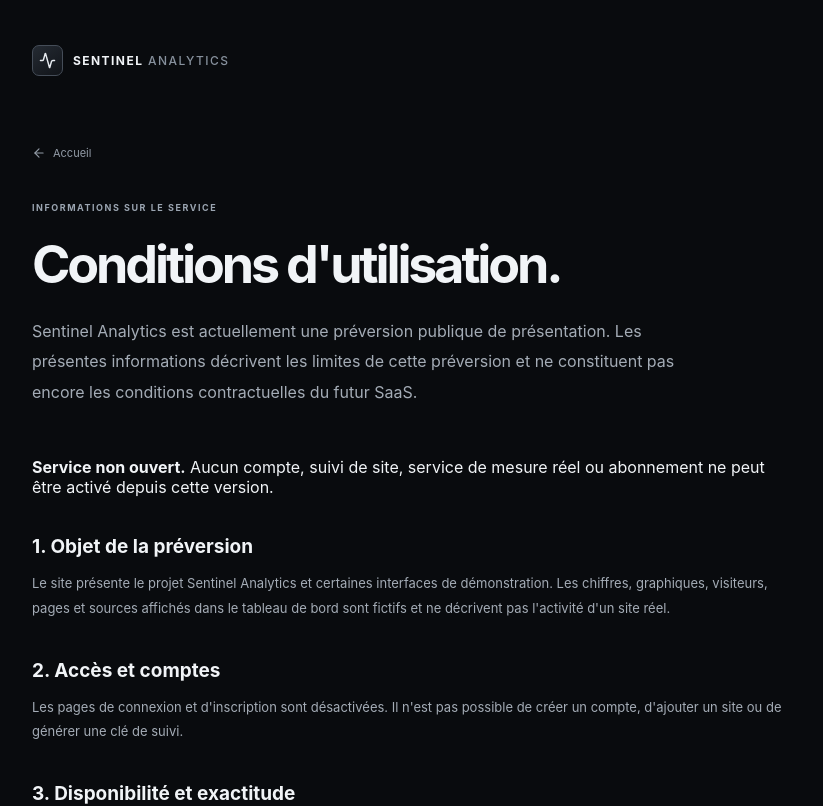
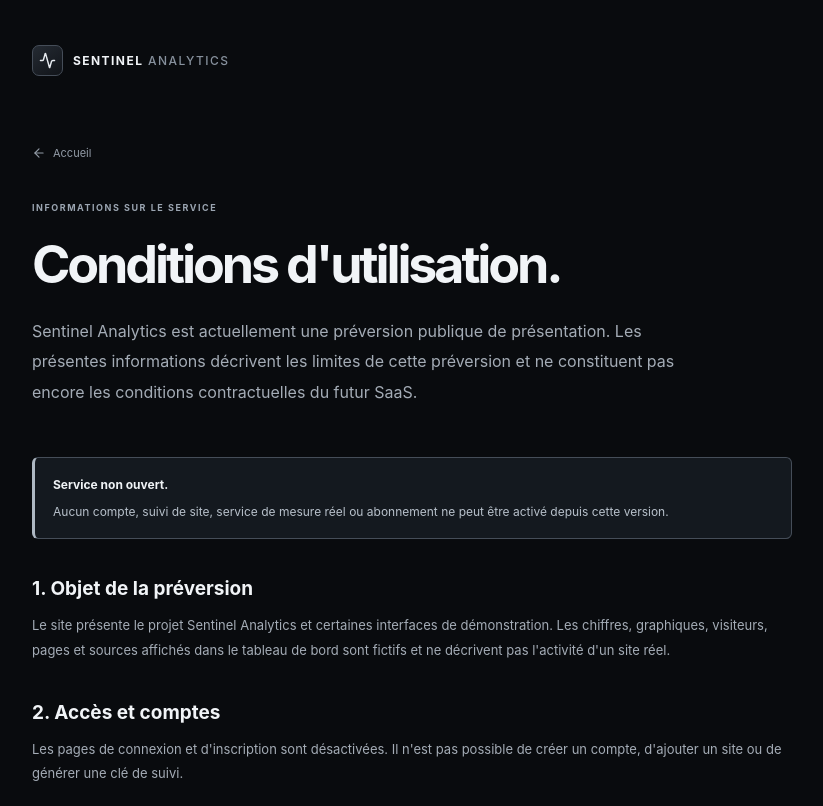
Before and after one commit to zodiakgh/sentinel-website, a Next.js app: page /terms in a window 1280 px wide. Shown: the top 806 px of the page, without its empty margins (228-1051 px from the left). Built offline with nearby package versions, Linux system fonts and the light colour scheme.

Commit message:
Style legal notices and cross-navigation

```diff
--- a/src/app/globals.css
+++ b/src/app/globals.css
@@ -108,3 +108,7 @@ main{overflow:hidden}
 @media(max-width:950px){.hero{gap:30px;grid-template-columns:.85fr 1.15fr}.hero h1{font-size:52px}.feature-grid{grid-template-columns:repeat(2,1fr)}.privacy-inner{gap:45px}}
 @media(max-width:700px){.wrap{width:min(100% - 36px,560px)}.topbar{height:68px}.nav-links{display:none}.nav-actions{gap:14px}.hero{display:flex;flex-direction:column;align-items:stretch;padding-top:65px;padding-bottom:70px;gap:45px}.hero h1{font-size:clamp(43px,12vw,60px)}.hero-lede{font-size:13px}.preview-window{transform:none}.preview-body{padding:14px}.metric-card{min-height:116px;padding:11px}.metric-card>strong{font-size:22px}.float-tag{right:-5px}.trust-inner{align-items:flex-start;flex-direction:column;justify-content:center;padding-top:20px;padding-bottom:20px;gap:13px}.trust-inner>div{gap:14px;flex-wrap:wrap}.section{padding-top:78px;padding-bottom:80px}.section-intro h2,.closing h2{font-size:39px}.feature-grid{margin-top:35px;gap:8px}.feature-card{padding:16px;min-height:205px}.privacy-inner{grid-template-columns:1fr;gap:30px;padding-top:65px;padding-bottom:65px}.privacy-inner h2{font-size:34px}.closing{padding-top:75px;padding-bottom:75px}.footer{flex-wrap:wrap;padding-top:20px;padding-bottom:20px}.footer>div{width:100%;justify-content:flex-start}.footer>span{margin-left:auto}}
 @media(max-width:390px){.brand{font-size:10px}.nav-actions{gap:10px}.nav-actions>.text-link{font-size:10px}.button-small{padding:0 9px}.feature-grid{grid-template-columns:1fr}.feature-card{min-height:165px}.feature-card>small{margin-top:15px}.preview-heading{align-items:flex-start;gap:8px}.period-chip{white-space:nowrap}.spark-bars{opacity:.35}}
+
+
+/* Legal document notices and cross-navigation */
+.legal-alert{margin:24px 0 38px;padding:16px 18px;border:1px solid #454d58;border-left:3px solid #aeb8c3;border-radius:6px;background:#14191f;color:#b8c1cb;font-size:12px;line-height:1.8}.legal-alert b{display:block;color:#f0f3f6;margin-bottom:5px}.legal-nav{display:flex;flex-wrap:wrap;gap:20px;margin-top:30px;padding-top:22px;border-top:1px solid #292e36}.legal-nav a{color:#dce2e9;font-size:11px;text-decoration:underline;text-underline-offset:4px}.legal-nav a:hover{color:#fff}
```
